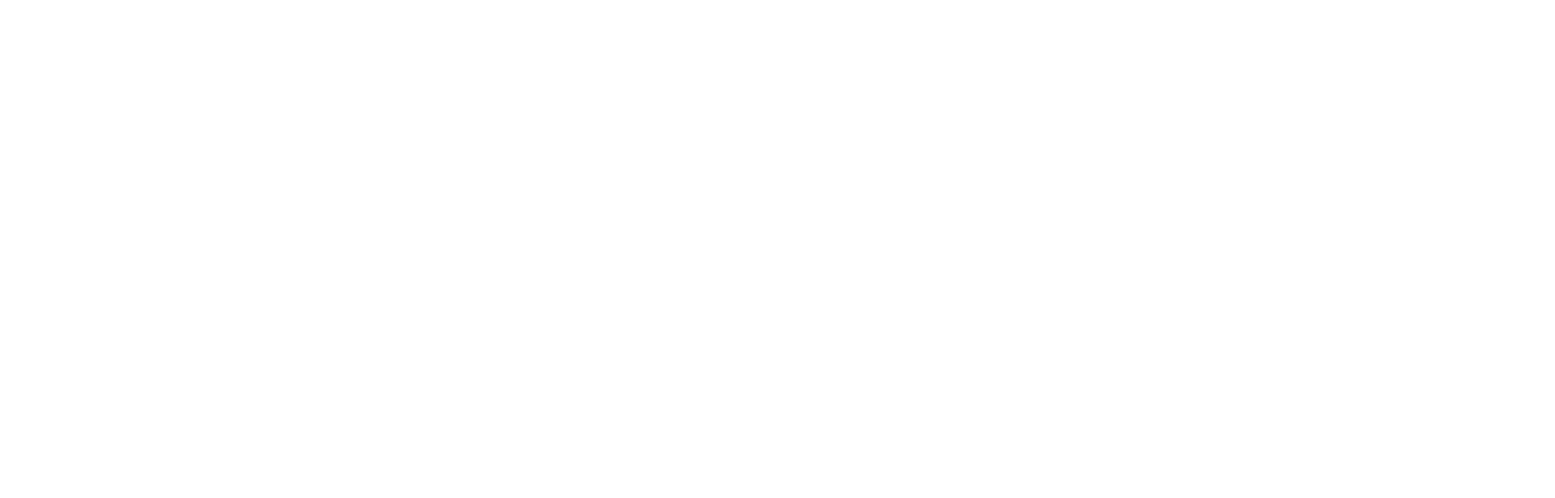
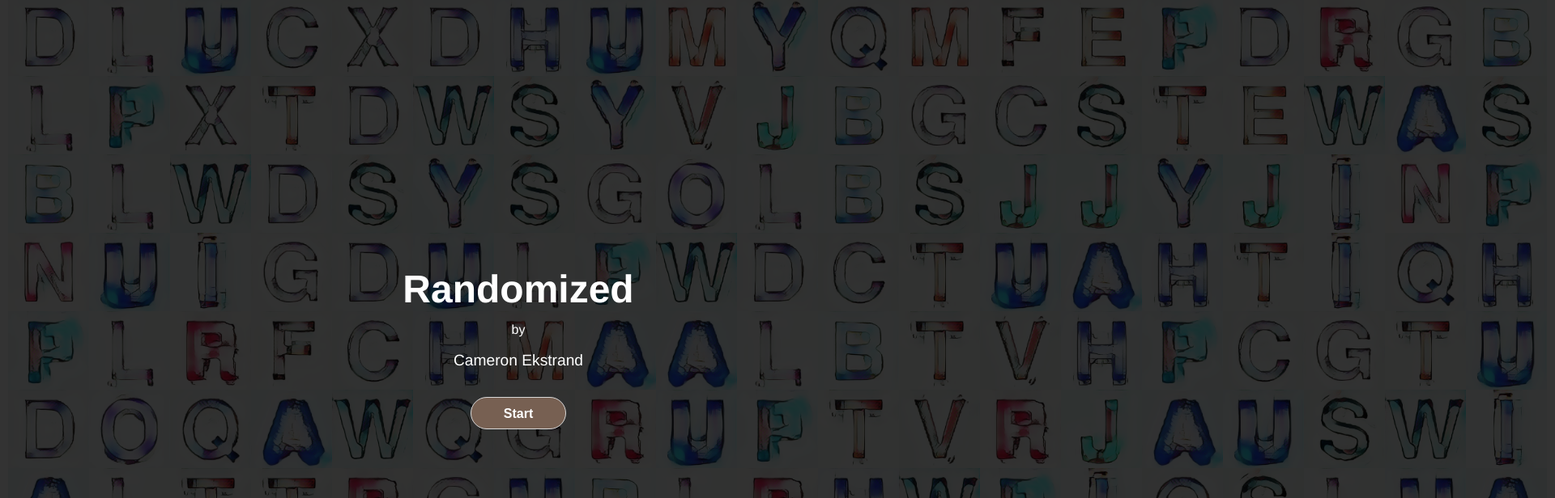
Before and after one commit to cameronekstrand/randomized, a React (Create React App) app: page / in a window 1280 px wide. Shown: the top 616 px of the page at 81% size, 1920 px wide, since content can reach past the window. Built offline with nearby package versions, Linux system fonts and the light colour scheme.

Commit message:
testing 8

```diff
--- a/package.json
+++ b/package.json
@@ -1,5 +1,5 @@
 {
-  "homepage": "http://cameronekstrand.github.io/randomized",
+  "homepage": "http://cameronekstrand.github.io/",
   "name": "randomized",
   "version": "0.1.0",
   "private": true,
--- a/src/App.js
+++ b/src/App.js
@@ -13,7 +13,7 @@
           <Null />
           <div>
             <Route path="/scripts" component={ Scripts }/>
-            <Route exact path="/randomized" component={ Home }/>
+            <Route exact path="/" component={ Home }/>
           </div>
         </Switch>
       </BrowserRouter>
--- a/src/Components/Scripts.jsx
+++ b/src/Components/Scripts.jsx
@@ -108,7 +108,7 @@
                 <img className="randomized-image" key={i} style={{width: image_size+"px"}} src={image} alt=""/>)}
             </div>
             <div>
-            <NavLink to="/randomized"><Button className="backhome-button">Home</Button></NavLink>
+            <NavLink to="/"><Button className="backhome-button">Home</Button></NavLink>
               <Button className="refresh-button" onClick={refreshPage}>Refresh</Button>
             </div>
           </div>
```
